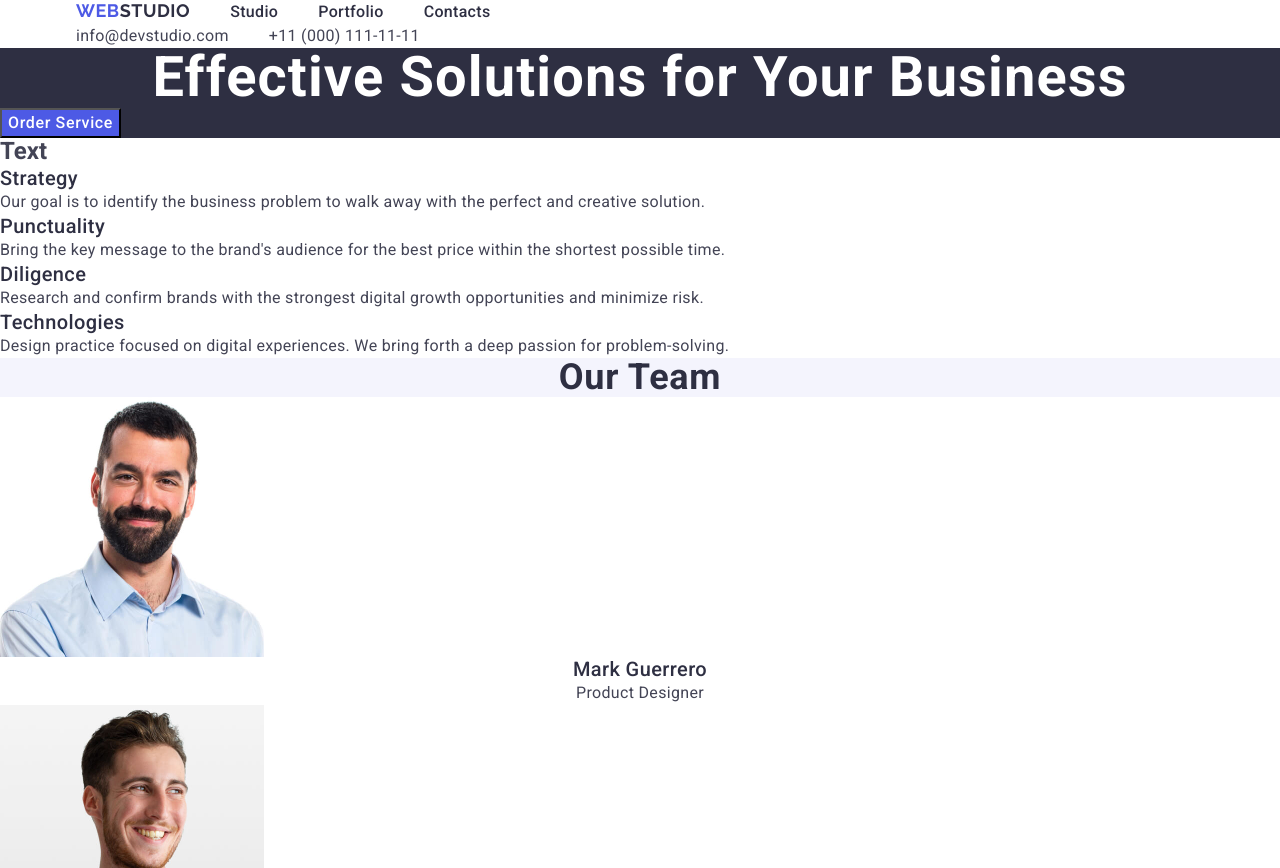
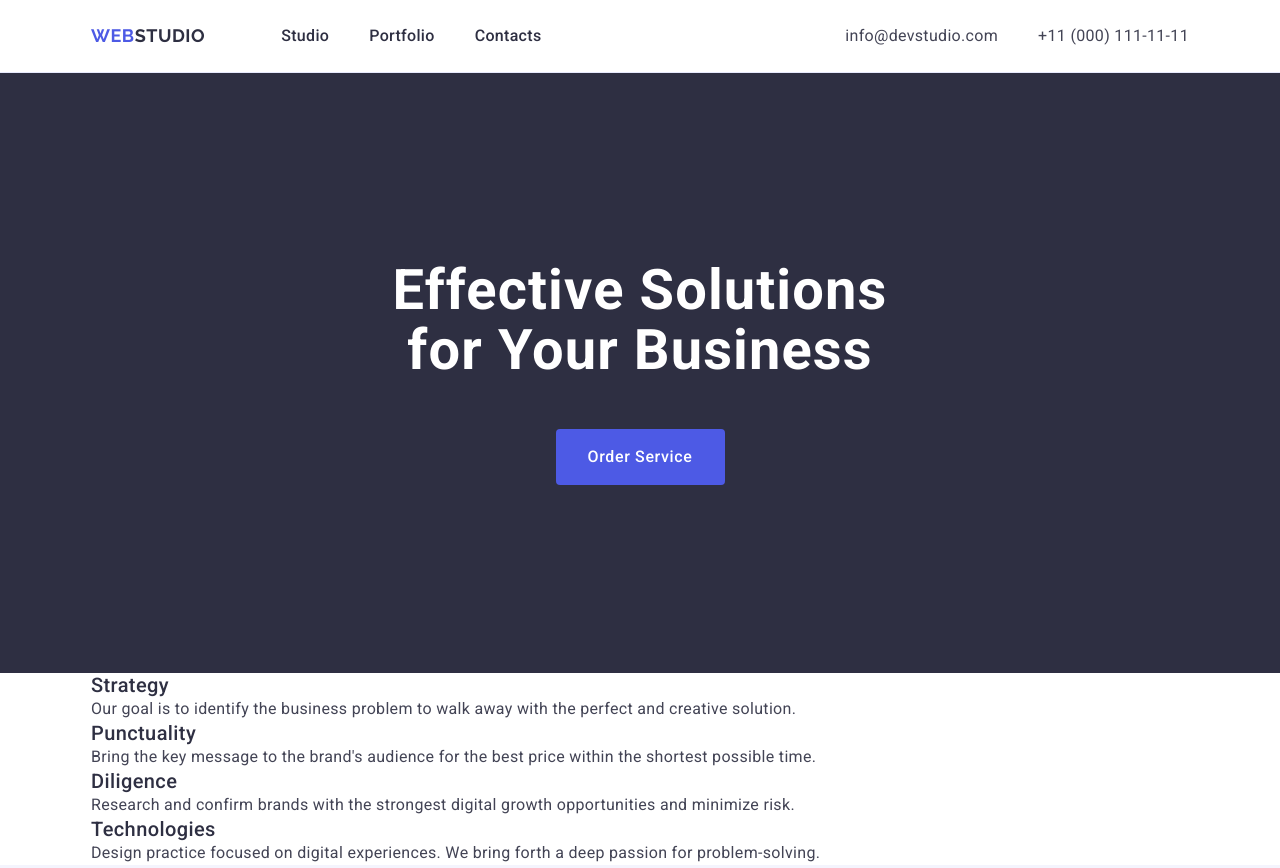
Before and after one commit to LiudmylaNovak/goit-markup-hw-03, a plain HTML site: page index.html in a window 1280 px wide. Shown: the top 868 px of the page. Drawn offline with nearby package versions, Linux system fonts and the light colour scheme.

Commit message:
add all files

```diff
--- a/css/styles.css
+++ b/css/styles.css
@@ -10,7 +10,10 @@ body {
 }
 h1,
 h2,
-h3 {
+h3,
+h4,
+h5,
+h6 {
   margin: 0;
 }
 p {
@@ -23,7 +26,7 @@ ol {
   margin: 0;
 }
 .container {
-  max-width: 1158px;
+  max-width: 1128px;
   padding: 0 15px;
   margin: 0 auto;
 }
@@ -36,27 +39,26 @@ img {
   max-width: 100%;
 }
 /* #region Header */
-
+.header-link {
+  border-bottom: 1px solid #e7e9fc;
+}
+.header-content {
+  display: flex;
+  align-items: center;
+}
 .nav-link {
   display: flex;
-  align-items: flex-start;
-  justify-content: flex-start;
-  flex-direction: row;
-  gap: 40px;
+  align-items: center;
 }
 
 .header-nav-list {
   display: flex;
-  align-items: flex-start;
-  justify-content: flex-start;
-  flex-direction: row;
+  align-items: center;
   gap: 40px;
 }
 .address-list {
   display: flex;
-  align-items: flex-start;
-  justify-content: flex-start;
-  flex-direction: row;
+  align-items: center;
   gap: 40px;
 }
 .logo {
@@ -67,11 +69,8 @@ img {
   text-transform: uppercase;
   color: #4d5ae5;
   font-family: 'Raleway', sans-serif;
-  display: flex;
-  align-items: center;
-  justify-content: flex-start;
-  flex-direction: row;
-  gap: 0px;
+  padding: 24px 0;
+  margin-right: 76px;
 }
 .logo-text {
   font-weight: 700;
@@ -89,6 +88,7 @@ img {
   line-height: 1.5;
   letter-spacing: 0.02em;
   color: #2e2f42;
+  padding: 24px 0;
 }
 .link-header:focus,
 .link-header:hover {
@@ -97,49 +97,33 @@ img {
 
 .address-header {
   font-style: normal;
-  display: flex;
-  align-items: flex-start;
-  justify-content: flex-start;
-  flex-direction: row;
-  gap: 40px;
+  margin-left: auto;
 }
 .address-item {
-  display: flex;
 }
 .link-address {
+  display: block;
   font-weight: 400;
   font-size: 16px;
   line-height: 1.5;
   letter-spacing: 0.02em;
   color: #434455;
-  display: block;
-  text-shadow: 0 4px 4px 0 rgba(0, 0, 0, 0.25);
+  font-style: normal;
+  padding: 24px 0;
 }
 .link-address:focus,
 .link-address:hover {
   color: #404bbf;
 }
-.address-item-tel {
-  font-weight: 400;
-  font-size: 16px;
-  line-height: 1.5;
-  letter-spacing: 0.02em;
-  color: #434455;
-  display: block;
-}
 
-.link-address-tel:focus,
-.link-address-tel:hover {
-  color: #404bbf;
-}
 /* #endregion Header */
 /* #region Hero */
 .hero {
   background: #2e2f42;
+  padding-top: 188px;
+  padding-bottom: 188px;
 }
-.hero-cont {
-  display: block;
-}
+
 .hero-title {
   font-family: 'Roboto', sans-serif;
   font-weight: 700;
@@ -148,8 +132,13 @@ img {
   letter-spacing: 0.02em;
   text-align: center;
   color: #fff;
+  max-width: 496px;
+  margin: 0 auto;
+  margin-bottom: 48px;
 }
 .hero-btn {
+  display: block;
+  border: none;
   background: #4d5ae5;
   font-family: 'Roboto', sans-serif;
   font-weight: 500;
@@ -158,6 +147,10 @@ img {
   letter-spacing: 0.04em;
   color: #fff;
   cursor: pointer;
+  border-radius: 4px;
+  height: 56px;
+  min-width: 169px;
+  margin: 0 auto;
 }
 
 .hero-btn:focus,
@@ -166,6 +159,19 @@ img {
 }
 /* #endregion Hero */
 /* #region Features */
+.visually-hidden {
+  position: absolute;
+  width: 1px;
+  height: 1px;
+  margin: -1px;
+  border: 0;
+  padding: 0;
+  white-space: nowrap;
+  clip-path: inset(100%);
+  clip: rect(0 0 0 0);
+  overflow: hidden;
+}
+
 .features-title {
   font-weight: 500;
   font-size: 20px;
--- a/index.html
+++ b/index.html
@@ -23,7 +23,7 @@
   </head>
   <body>
     <header class="header-link">
-      <div class="container">
+      <div class="container header-content">
         <nav class="nav-link">
           <a class="logo" href="./index.html"
             >Web<span class="logo-text">Studio</span></a
@@ -47,7 +47,7 @@
                 >info@devstudio.com</a
               >
             </li>
-            <li class="address-item-tel">
+            <li class="address-item">
               <a class="link-address" href="tel:+110001111111"
                 >+11 (000) 111-11-11</a
               >
@@ -59,7 +59,7 @@
     <main>
       <!-- #region Hero-->
       <section class="hero">
-        <div class="hero-cont">
+        <div class="container">
           <h1 class="hero-title">Effective Solutions for Your Business</h1>
           <button type="button" class="hero-btn">Order Service</button>
         </div>
@@ -68,13 +68,14 @@
 
       <!-- #region Section 1-->
       <section class="features">
-        <h2>Text</h2>
+        <div class="container">
+          <h2 class="visually-hidden">Features</h2>
           <ul>
             <li>
               <h3 class="features-title">Strategy</h3>
               <p class="features-text">
-              Our goal is to identify the business problem to walk away with the
-              perfect and creative solution.
+                Our goal is to identify the business problem to walk away with
+                the perfect and creative solution.
               </p>
             </li>
             <li>
@@ -99,11 +100,13 @@
               </p>
             </li>
           </ul>
+        </div>
       </section>
       <!-- #endregion Section 1-->
 
       <!-- #region Section 2-->
       <section class="team">
+        <div class="container">
           <h2 class="team-title-main">Our Team</h2>
           <ul class="team-ul">
             <li class="team-link">
@@ -148,11 +151,13 @@
               <p class="team-text">UI Designer</p>
             </li>
           </ul>
+        </div>
       </section>
       <!-- #endregion Section 2-->
 
       <!-- #region Section 3-->
       <section class="portfolio" id="Portfolio">
+        <div class="container">
           <h2 class="portfolio-title-main">Our Portfolio</h2>
 
           <ul>
@@ -224,18 +229,21 @@
               <p class="portfolio-text">Marketing</p>
             </li>
           </ul>
+        </div>
       </section>
       <!-- #endregion Section 3-->
     </main>
     <footer class="footer">
+      <div class="container">
         <a class="logo" href="./index.html"
           >Web<span class="logo-footer">Studio</span></a
         >
 
         <p class="footer-text">
-        Increase the flow of customers and sales for your business with digital
-        marketing & growth solutions.
+          Increase the flow of customers and sales for your business with
+          digital marketing & growth solutions.
         </p>
+      </div>
     </footer>
   </body>
 </html>
```
Lines whose indentation alone changed are shown as unchanged.
